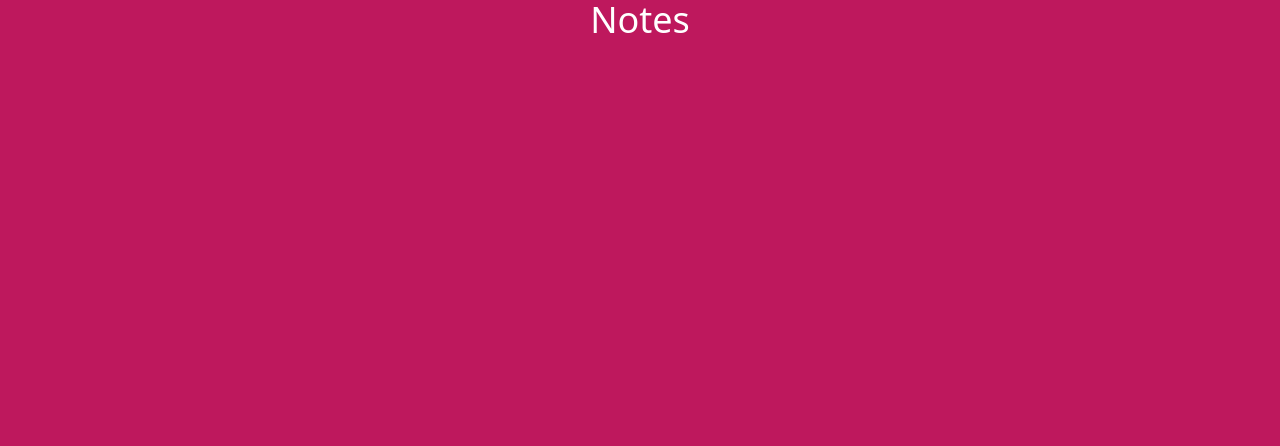
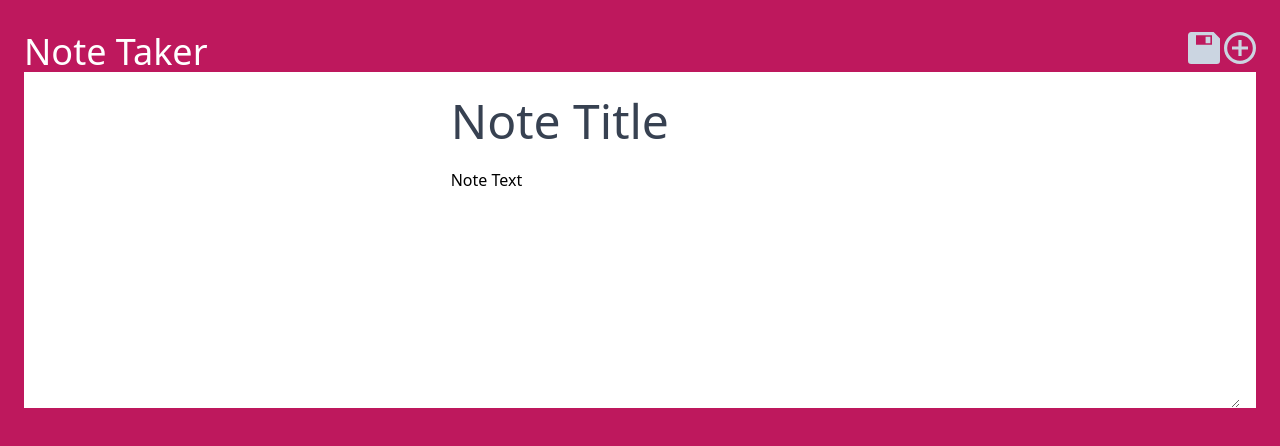
Before and after one commit to mcarson24/note-taker, a website: page views/notes.html in a window 1280 px wide. Drawn offline with Linux system fonts and the light colour scheme; no server answers.

Commit message:
Work on backend logic and notes page view

```diff
--- a/app.js
+++ b/app.js
@@ -6,7 +6,7 @@ const app = express()
 const PORT = process.ENV || 3000
 
 app.use(express.static('public'))
-
+app.use(express.urlencoded({ extended: true }))
 // app.get('/', (req, res) => res.sendFile(__dirname + '/views/index.html'))
 app.use('/api', api)
 app.use(static)
--- a/views/notes.html
+++ b/views/notes.html
@@ -4,10 +4,40 @@
     <meta charset="UTF-8">
     <meta http-equiv="X-UA-Compatible" content="IE=edge">
     <meta name="viewport" content="width=device-width, initial-scale=1.0">
-    <title>Document</title>
+    <title>Note Taker</title>
     <link rel="stylesheet" href="/css/styles.css">
   </head>
   <body class="bg-pink-700">
-    <h1 class="text-center text-4xl text-white">Notes</h1>
+    <main class="mx-6 my-8">
+      <nav class="flex justify-between">
+        <h1 class="text-center text-4xl text-white">Note Taker</h1>
+        <div>
+          <button id="save-note" class="w-8 h-8">
+            <!-- SVG from Zondicons by Steve Schoger https://www.zondicons.com/ -->
+            <svg xmlns="http://www.w3.org/2000/svg" viewBox="0 0 20 20" class="fill-slate-300">
+              <path d="M0 2C0 .9.9 0 2 0h14l4 4v14a2 2 0 0 1-2 2H2a2 2 0 0 1-2-2V2zm5 0v6h10V2H5zm6 1h3v4h-3V3z"/>
+            </svg>
+          </button>
+          <button id="new-note" class="w-8 h-8">
+            <!-- SVG from Zondicons by Steve Schoger https://www.zondicons.com/ -->
+            <svg xmlns="http://www.w3.org/2000/svg" viewBox="0 0 20 20" class="fill-slate-300">
+              <path d="M11 9h4v2h-4v4H9v-4H5V9h4V5h2v4zm-1 11a10 10 0 1 1 0-20 10 10 0 0 1 0 20zm0-2a8 8 0 1 0 0-16 8 8 0 0 0 0 16z"/>
+            </svg>
+          </button>
+        </div>
+      </nav>
+      <section id="notes" class="flex bg-white">
+        <aside id="saved-notes" class="w-1/3">
+          <ul></ul>
+        </aside>
+        <article class="w-2/3 px-4">
+          <form action="/api/notes" method="POST" id="new-note-form" class="flex flex-col">
+            <input type="text" name="title" class="h-24 placeholder:text-gray-700 placeholder:text-5xl text-5xl" placeholder="Note Title">
+            <textarea name="text" id="" cols="30" rows="10">Note Text</textarea>
+          </form>
+        </article>
+      </section>
+    </main>
+    <script src="/js/main.js"></script>
   </body>
 </html>
```
Also changed, not shown: routes/api.js (+17 -2 lines), 1 other file.
